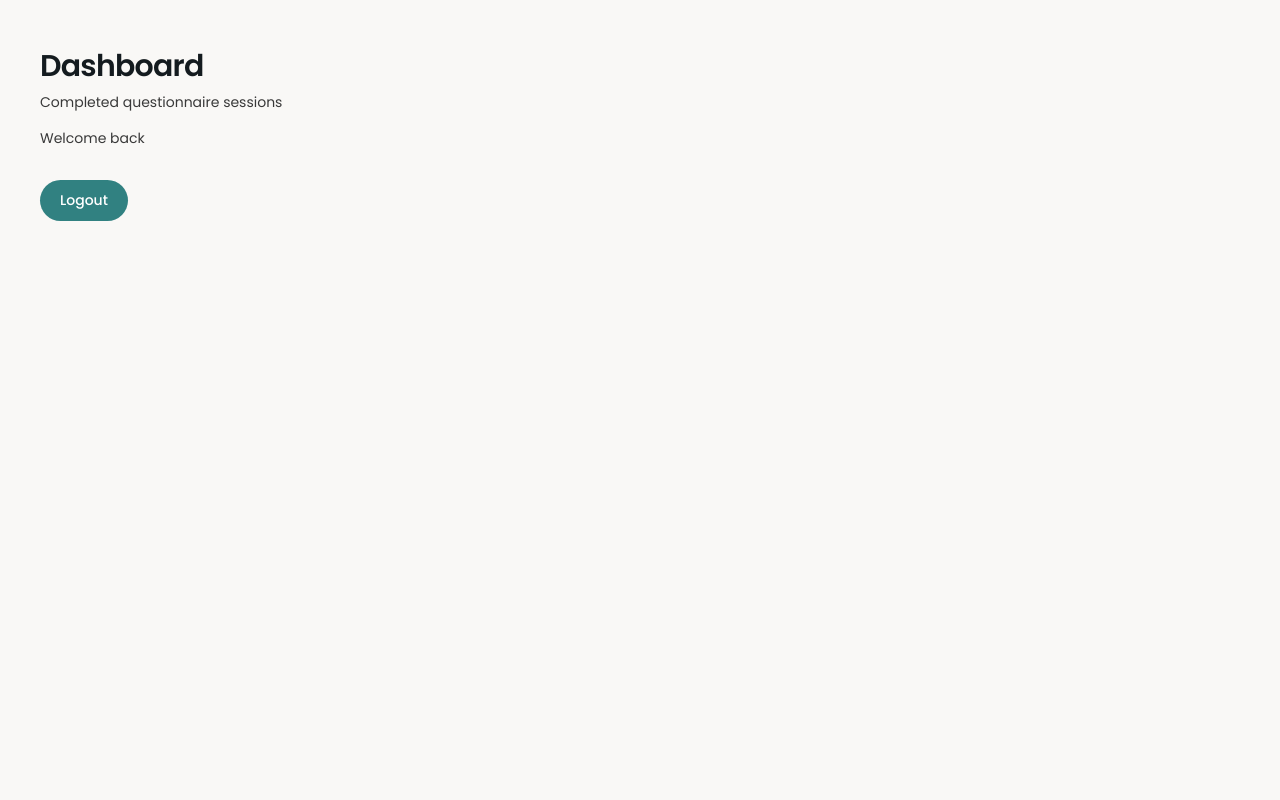
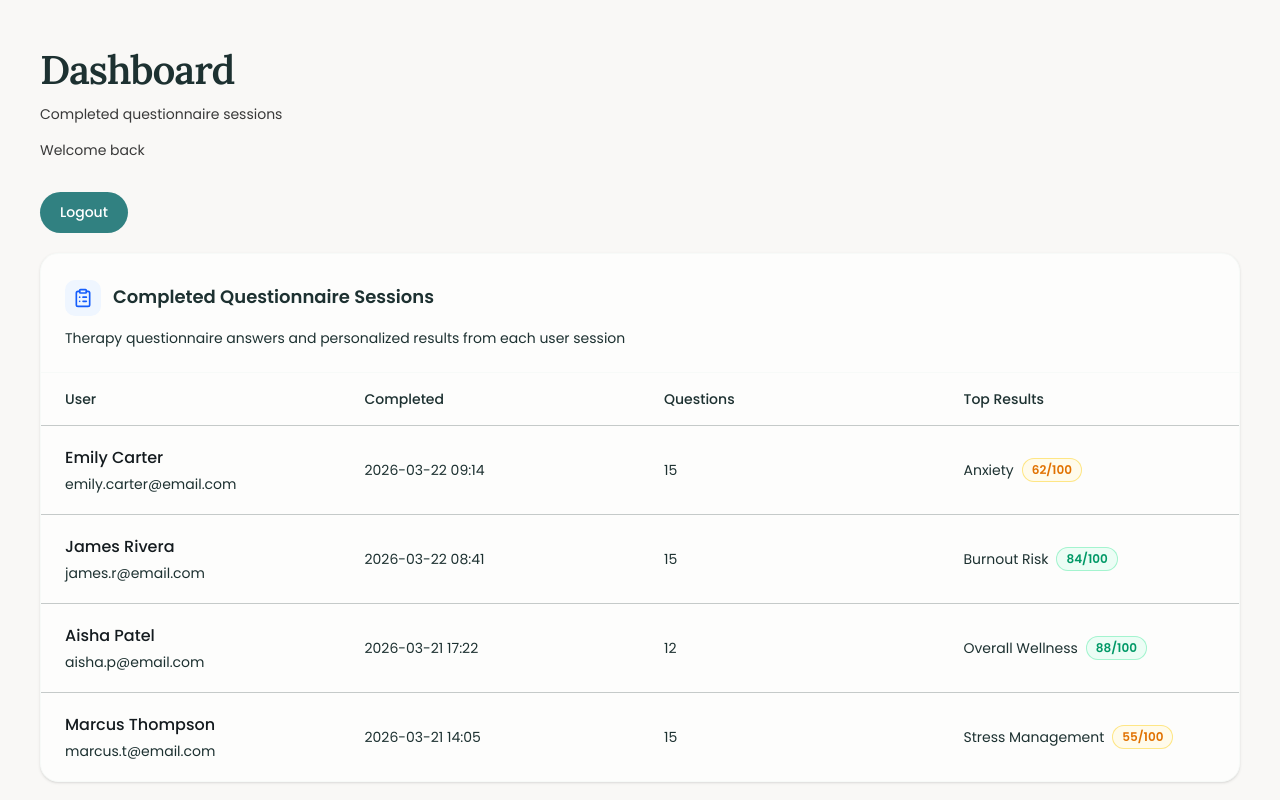
Before and after one commit to TNguyen20194/project-haven-dashboard, a React (Vite) app in the folder Front-End/: page /dashboard in a window 1280 px wide. Built offline with nearby package versions, Linux system fonts and the light colour scheme.

Commit message:
Update FE dashboard layout

```diff
--- a/Front-End/package.json
+++ b/Front-End/package.json
@@ -15,7 +15,7 @@
     "@tanstack/react-form": "^1.28.5",
     "class-variance-authority": "^0.7.1",
     "clsx": "^2.1.1",
-    "lucide-react": "^1.8.0",
+    "lucide-react": "^1.14.0",
     "radix-ui": "^1.4.3",
     "react": "^19.2.4",
     "react-dom": "^19.2.4",
--- a/Front-End/src/routes/DashboardPage.tsx
+++ b/Front-End/src/routes/DashboardPage.tsx
@@ -1,6 +1,8 @@
 import { getCurrentUser, logoutUser } from "@/lib/auth-storage";
 import { useNavigate } from "react-router-dom";
 import Button from "@/UI/button";
+import { ClipboardList } from "lucide-react";
+import { tr } from "zod/v4/locales";
 
 const sessions = [
   {
@@ -61,7 +63,7 @@ const getStatusClasses = (status: string) => {
   return "bg-neutral-200 text-neutral-700";
 };
 
-const getResultBadgeClass = (tone: "success") => {
+const getResultBadgeClasses = (tone: "success" | "warning") => {
   if (tone === "success") {
     return "bg-emerald-50 text-emerald-600 ring-1 ring-inset ring-emerald-200";
   }
@@ -80,8 +82,8 @@ const DashboardPage = () => {
 
   return (
     <main className="min-h-screen bg-[hsl(var(--background))] px-6 py-12 md:px-10">
-         <div className="mx-auto max-w-7xl">
-        <div className="mb-8 flex flex-col gap-4 md:flex-row md:items-start md:justify-between">
+      <div className="mx-auto max-w-7xl">
+        <div className=" dashboard mb-8 flex flex-col gap-4 md:flex-row md:items-start md:justify-between">
           <div>
             <h1 className="text-3xl font-semibold tracking-tight text-[hsl(var(--foreground))]">
               Dashboard
@@ -97,6 +99,99 @@ const DashboardPage = () => {
           </div>
         </div>
         <Button onClick={handleLogout}>Logout</Button>
+
+        {/* CONTENT TABLE */}
+        <section className="overflow-hidden rounded-2xl border border-[hsl(var(--border))] bg-[hsl(var(--card))] shadow-sm mt-5">
+          <div className="border-b border-[hsl(var(--border))] px-6 py-6">
+            <div className="flex items-center gap-3 mb-3">
+              <div className="mt-0.5 rounded-lg bg-blue-50 p-2 text-blue-600">
+                <ClipboardList className="h-5 w-5" />
+              </div>
+
+              <div>
+                <h2 className="text-lg font-semibold text-[hsl(var(--green-1))]">
+                  Completed Questionnaire Sessions
+                </h2>
+              </div>
+            </div>
+            <p className="mt-1 text-sm text-[hsl(var(--green-1))]">
+              Therapy questionnaire answers and personalized results from each
+              user session
+            </p>
+          </div>
+
+          <div className="overflow-x-auto">
+            <table className="min-w-full text-left table-fixed border-collaspe">
+              <thead className="bg-[hsl(var(--card))]">
+                <tr className="border-b-[1px] border-[hsl(var(--green-1)/0.25)]">
+                  <th className="w-1/4 px-6 py-4 text-sm font-medium text-[hsl(var(--green-1))]">
+                    User
+                  </th>
+                  <th className="w-1/4 px-6 py-4 text-sm font-medium text-[hsl(var(--green-1))]">
+                    Completed
+                  </th>
+                  <th className="w-1/4 px-6 py-4 text-sm font-medium text-[hsl(var(--green-1))]">
+                    Questions
+                  </th>
+                  <th className="w-1/4 px-6 py-4 text-sm font-medium text-[hsl(var(--green-1))]">
+                    Top Results
+                  </th>
+                </tr>
+              </thead>
+              <tbody>
+                {sessions.length === 0 ? (
+                  <tr>
+                    <td
+                      colSpan={4}
+                      className="px-6 py-8 text-center text-sm text-[hsl(var(--green-1))]"
+                    >
+                      No Sessions Foumd.
+                    </td>
+                  </tr>
+                ) : (
+                  sessions.map((session) => {
+                    return (
+                      <tr
+                        key={session.id}
+                        className="border-b-[1px] border-[hsl(var(--green-1)/0.25)] last:border-b-0 hover:bg-[hsl(var(--muted)/0.35)]"
+                      >
+                        <td className="px-6 py-5">
+                          <div className="font-medium text-[hsl(var(--foreground))]">
+                            {session.name}
+                          </div>
+                          <div className="mt-1 text-sm text-[hsl(var(--green-1))]">
+                            {session.email}
+                          </div>
+                        </td>
+
+                        <td className="px-6 py-5 text-sm text-[hsl(var(--green-1))]">
+                          {session.completed}
+                        </td>
+
+                        <td className="px-6 py-5 text-sm text-[hsl(var(--green-1))]">
+                          {session.questions}
+                        </td>
+
+                        <td className="px-6 py-5">
+                          <div className="flex items-center gap-2 text-sm text-[hsl(var(--green-1))]">
+                            <span>{session.topResultLabel}</span>
+                            <span
+                              className={`inline-flex rounded-full px-2.5 py-1 text-xs font-semibold ${getResultBadgeClasses(
+                                session.resultTone as "success" | "warning",
+                              )}`}
+                            >
+                              {session.topResultScore}
+                            </span>
+                          </div>
+                        </td>
+                      </tr>
+                    );
+                  })
+                )}
+              </tbody>
+            </table>
+          </div>
+        </section>
       </div>
     </main>
   );
```
Also changed, not shown: 1 other file (tests, documents, lock files or other folders).
